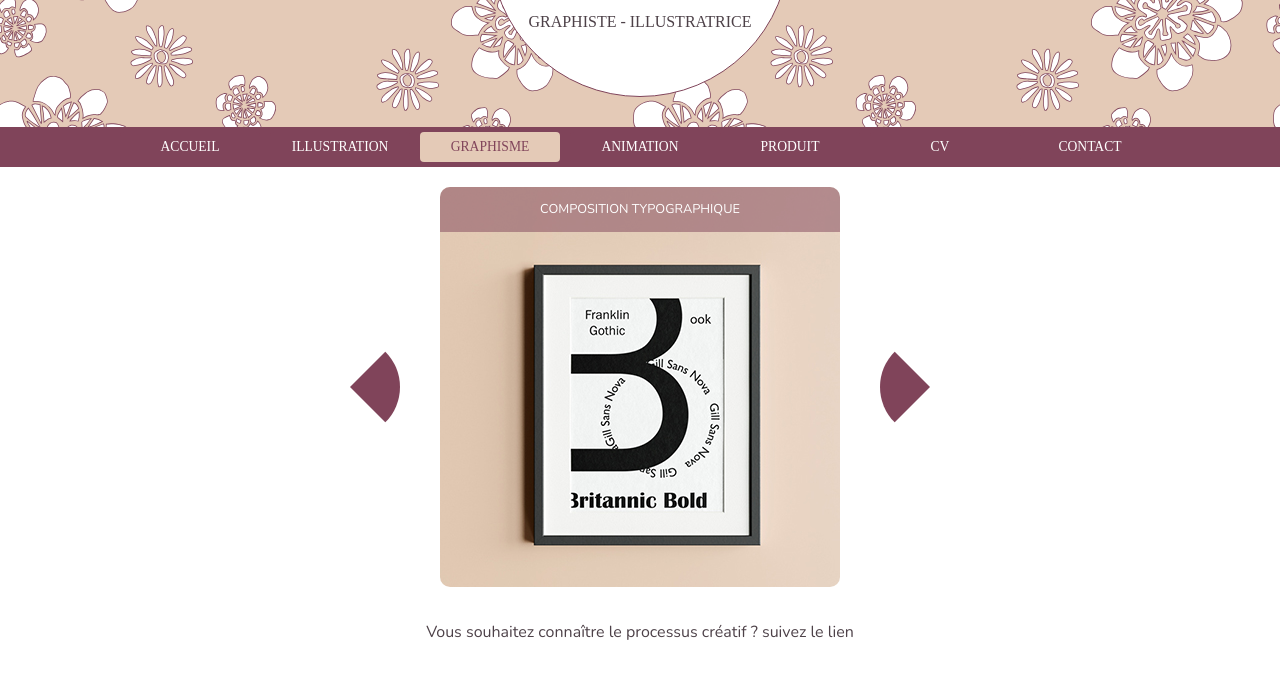
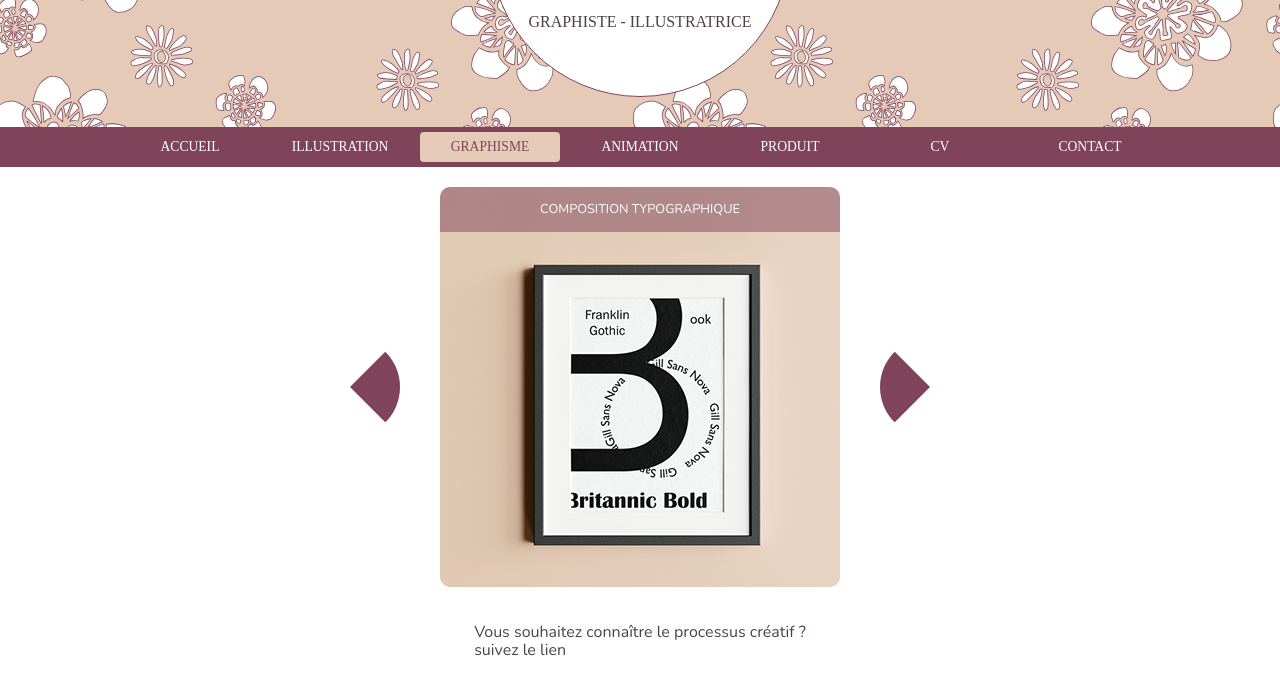
Before and after one commit to florianefenouillat/florianefenouillat.github.io, a plain HTML site: page graphisme.html in a window 1280 px wide. Shown: the part 73-747 px from the top of the page. Drawn offline with Linux system fonts and the light colour scheme; a web font is replaced by a local one.

Commit message:
Update graphisme.html

```diff
--- a/graphisme.html
+++ b/graphisme.html
@@ -122,7 +122,7 @@
                         <a class="fleche_d" onclick="plusSlides(1)"></a>
 
                     </div>
-                    <div class="portf"><p >Vous souhaitez connaître le processus créatif ? suivez le lien</p></div>
+                    <div class="portf"><p >Vous souhaitez connaître le processus créatif ? <br> suivez le lien</p></div>
                     <div class="bout">
                         <a class="bouton" href="zip/PortfolioFlorianeFenouillatGraphiste.zip">téléchargez mon portfolio</a>
                     </div>
```
